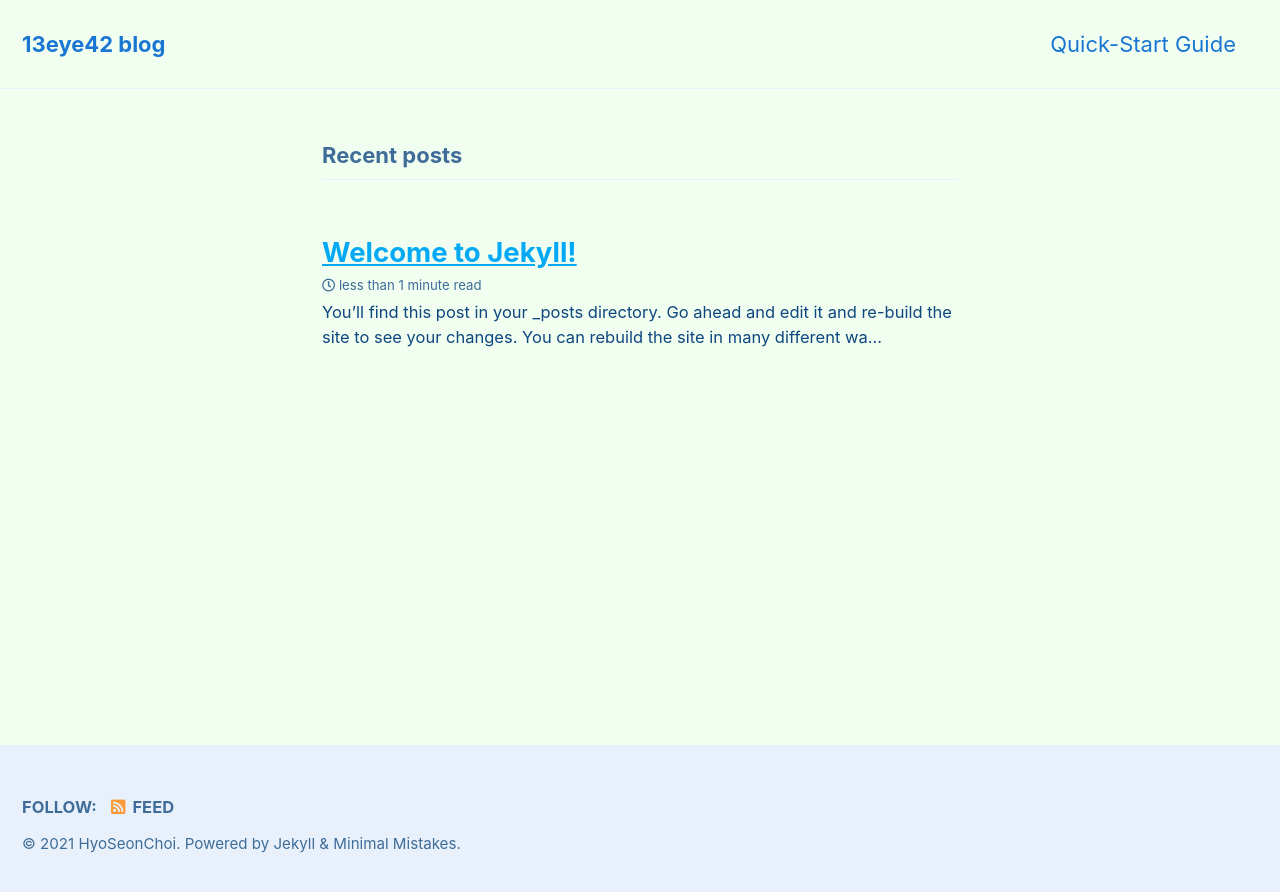
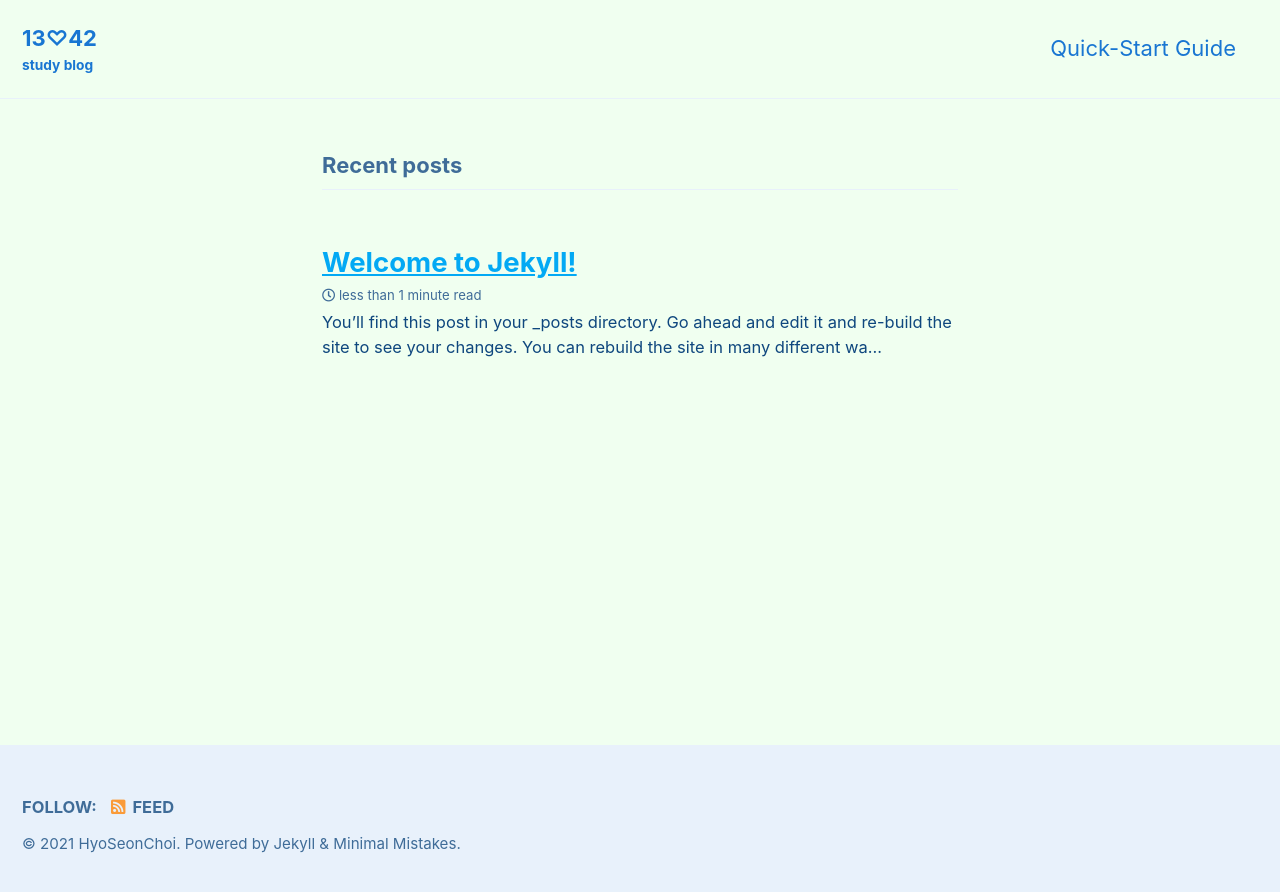
Before and after one commit to HyoSeonChoi/HyoSeonChoi.github.io, a Jekyll site: the page built from index.markdown, in a window 1280 px wide. Shown: the top 892 px of the page. Built offline with Jekyll 4.4.1, drawn with Linux system fonts in a browser that asks for light colours; cached includes are drawn as plain includes; the list of posts is cut into pages by our own code.

Commit message:
config 수정

```diff
--- a/_config.yml
+++ b/_config.yml
@@ -16,9 +16,9 @@ minimal_mistakes_skin: "aqua" # "default" , "air", "contrast", "dark", "dirt", "
 
 # Site Settings
 locale: "en-US"
-title: "13eye42 blog"
+title: "13♡42 "
 title_separator: "-"
-subtitle: # site tagline that appears below site title in masthead
+subtitle: "study blog"
 name: "HyoSeonChoi"
 description: "***"
 url: "https://hyoseonchoi.github.io"
```
